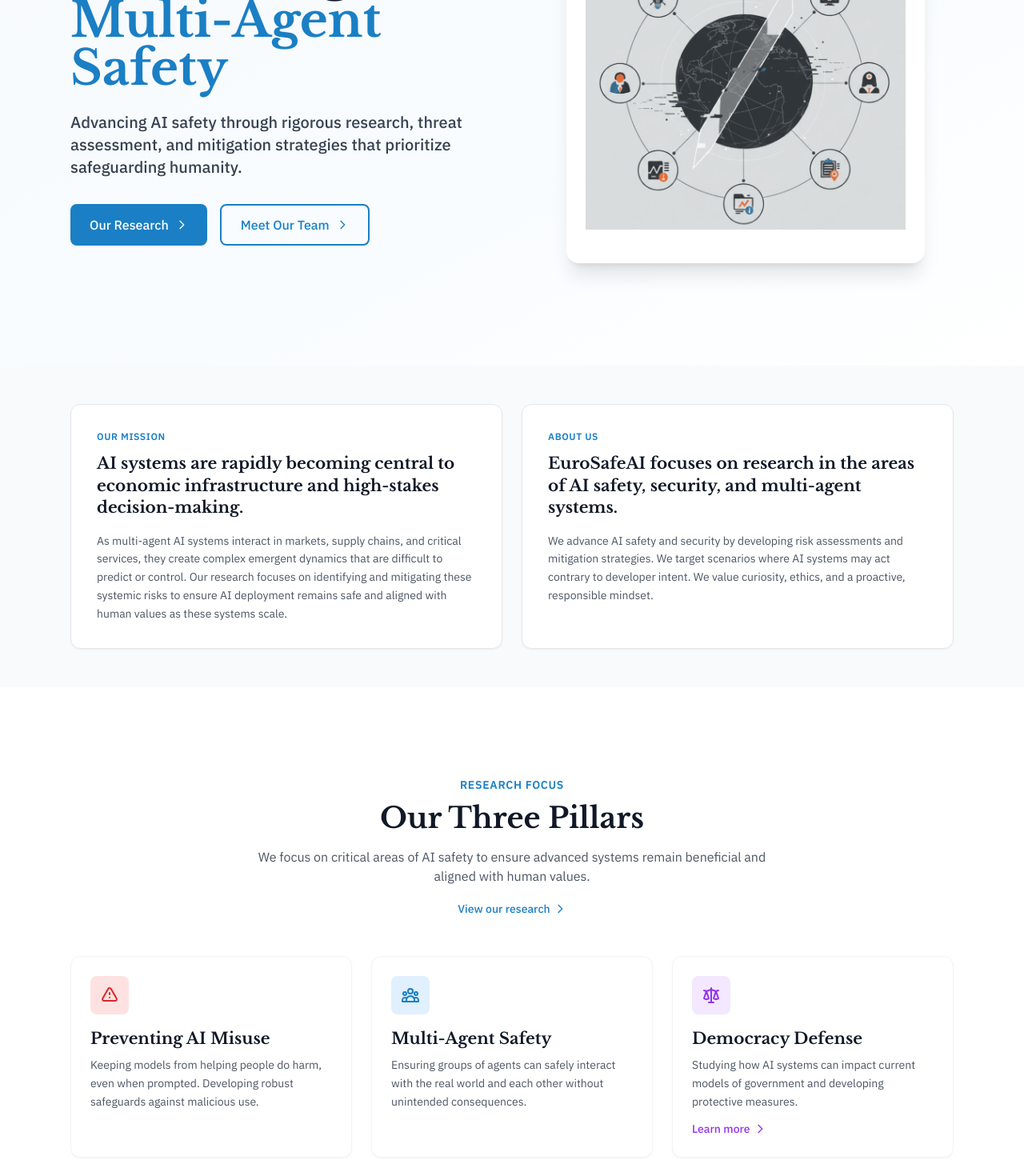
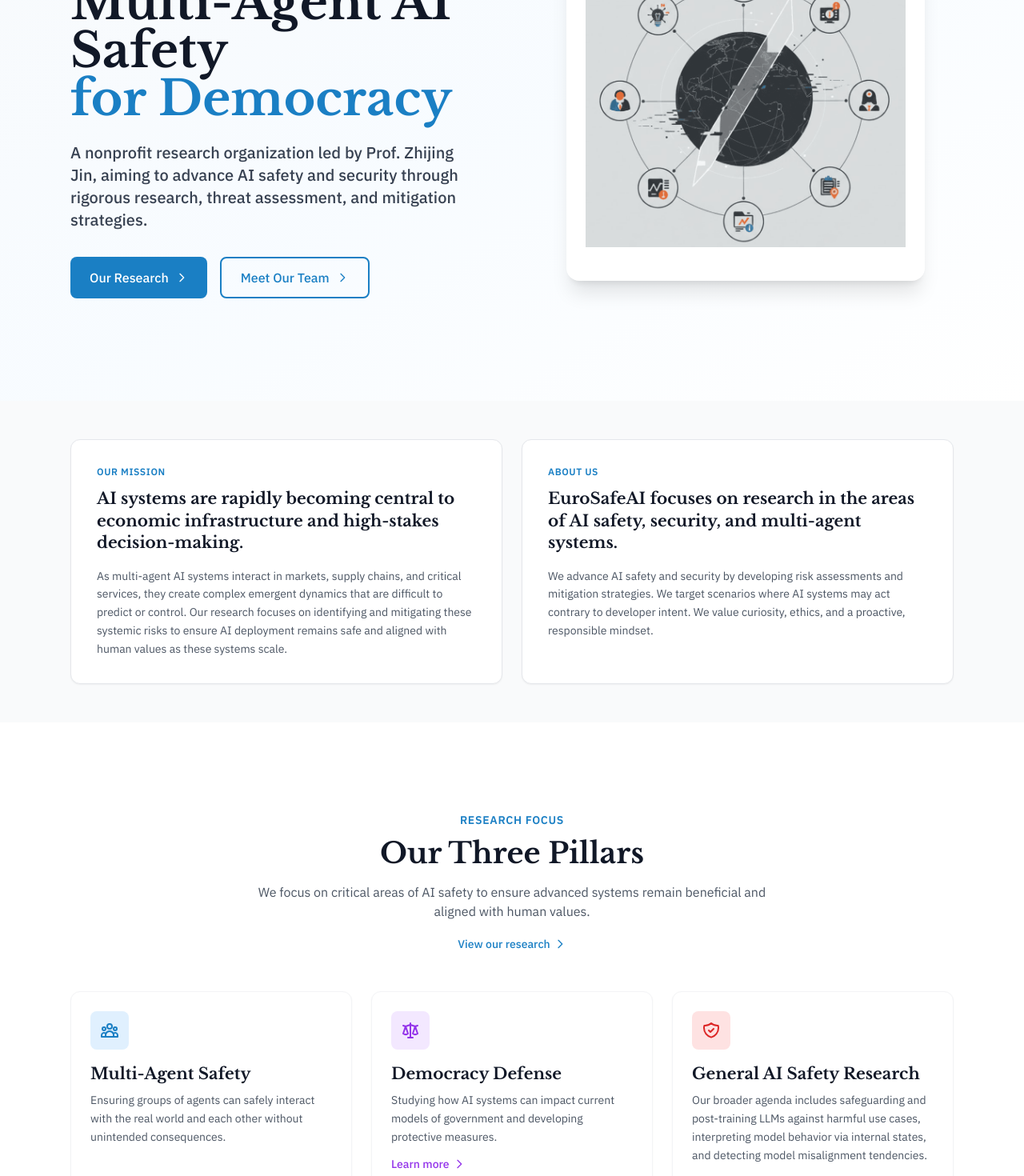
Before and after one commit to EuroSafeAI/eurosafeai.github.io, a Next.js app: page / in a window 1280 px wide. Shown: the part 320-1790 px from the top of the page at 80% size. Built offline with nearby package versions, Linux system fonts and the light colour scheme.

Commit message:
add first changes

```diff
--- a/app/layout.tsx
+++ b/app/layout.tsx
@@ -7,23 +7,23 @@
     icon: [{ url: '/favicon.ico', sizes: 'any' }],
     apple: '/favicon.ico',
   },
-  title: 'EuroSafeAI - Pioneering Multi-Agent Safety',
+  title: 'EuroSafeAI - Developing Multi-Agent AI Safety for Democracy',
   description:
-    'A nonprofit research organization advancing AI safety and security through rigorous research, threat assessment, and mitigation strategies.',
+    'A nonprofit research organization led by Prof. Zhijing Jin, aiming to advance AI safety and security through rigorous research, threat assessment, and mitigation strategies.',
   keywords: ['AI Safety', 'AI Security', 'Multi-Agent Safety', 'Research', 'Nonprofit', 'Switzerland'],
   authors: [{ name: 'EuroSafeAI' }],
   openGraph: {
-    title: 'EuroSafeAI - Pioneering Multi-Agent Safety',
+    title: 'EuroSafeAI - Developing Multi-Agent AI Safety for Democracy',
     description:
-      'A nonprofit research organization advancing AI safety and security through rigorous research, threat assessment, and mitigation strategies.',
+      'A nonprofit research organization led by Prof. Zhijing Jin, aiming to advance AI safety and security through rigorous research, threat assessment, and mitigation strategies.',
     type: 'website',
     locale: 'en_US',
   },
   twitter: {
     card: 'summary_large_image',
-    title: 'EuroSafeAI - Pioneering Multi-Agent Safety',
+    title: 'EuroSafeAI - Developing Multi-Agent AI Safety for Democracy',
     description:
-      'A nonprofit research organization advancing AI safety and security.',
+      'A nonprofit research organization led by Prof. Zhijing Jin, aiming to advance AI safety and security through rigorous research, threat assessment, and mitigation strategies.',
   },
 }
 
--- a/app/page.tsx
+++ b/app/page.tsx
@@ -43,15 +43,15 @@
                   className="text-5xl md:text-6xl font-extrabold text-gray-900 leading-tight mb-6 motion-safe:animate-fade-slide-up"
                   style={{ animationDelay: '60ms' }}
                 >
-                  Pioneering
+                  Developing Multi-Agent AI Safety
                   <br />
-                  <span className="text-primary-600">Multi-Agent Safety</span>
+                  <span className="text-primary-600">for Democracy</span>
                 </h1>
                 <p
                   className="text-lg md:text-xl text-gray-700 font-medium leading-relaxed mb-8 max-w-lg font-jost motion-safe:animate-fade-slide-up"
                   style={{ animationDelay: '180ms' }}
                 >
-                  Advancing AI safety through rigorous research, threat assessment, and mitigation strategies that prioritize safeguarding humanity.
+                  A nonprofit research organization led by Prof. Zhijing Jin, aiming to advance AI safety and security through rigorous research, threat assessment, and mitigation strategies.
                 </p>
                 <div
                   className="flex flex-wrap gap-4 motion-safe:animate-fade-slide-up"
@@ -148,20 +148,6 @@
             <div className="grid md:grid-cols-3 gap-6">
               <ScrollReveal delay={0}>
                 <div className="bg-white rounded-xl p-6 shadow-sm border border-gray-100 hover:shadow-md hover:-translate-y-0.5 transition-all duration-300 h-full">
-                  <div className="w-12 h-12 rounded-lg bg-red-100 flex items-center justify-center mb-4 flex-shrink-0">
-                    <svg className="w-6 h-6 text-red-600" fill="none" stroke="currentColor" viewBox="0 0 24 24">
-                      <path strokeLinecap="round" strokeLinejoin="round" strokeWidth={2} d="M12 9v2m0 4h.01m-6.938 4h13.856c1.54 0 2.502-1.667 1.732-3L13.732 4c-.77-1.333-2.694-1.333-3.464 0L3.34 16c-.77 1.333.192 3 1.732 3z" />
-                    </svg>
-                  </div>
-                  <h3 className="text-xl font-bold text-gray-900 mb-2">Preventing AI Misuse</h3>
-                  <p className="text-gray-600 text-sm leading-relaxed font-jost">
-                    Keeping models from helping people do harm, even when prompted. Developing robust safeguards against malicious use.
-                  </p>
-                </div>
-              </ScrollReveal>
-
-              <ScrollReveal delay={0.1}>
-                <div className="bg-white rounded-xl p-6 shadow-sm border border-gray-100 hover:shadow-md hover:-translate-y-0.5 transition-all duration-300 h-full">
                   <div className="w-12 h-12 rounded-lg bg-primary-100 flex items-center justify-center mb-4 flex-shrink-0">
                     <svg className="w-6 h-6 text-primary-600" fill="none" stroke="currentColor" viewBox="0 0 24 24">
                       <path strokeLinecap="round" strokeLinejoin="round" strokeWidth={2} d="M17 20h5v-2a3 3 0 00-5.356-1.857M17 20H7m10 0v-2c0-.656-.126-1.283-.356-1.857M7 20H2v-2a3 3 0 015.356-1.857M7 20v-2c0-.656.126-1.283.356-1.857m0 0a5.002 5.002 0 019.288 0M15 7a3 3 0 11-6 0 3 3 0 016 0zm6 3a2 2 0 11-4 0 2 2 0 014 0zM7 10a2 2 0 11-4 0 2 2 0 014 0z" />
@@ -174,7 +160,7 @@
                 </div>
               </ScrollReveal>
 
-              <ScrollReveal delay={0.2}>
+              <ScrollReveal delay={0.1}>
                 <Link href="/democracy-defense" className="block h-full">
                   <div className="bg-white rounded-xl p-6 shadow-sm border border-gray-100 hover:shadow-md hover:-translate-y-0.5 transition-all duration-300 h-full">
                     <div className="w-12 h-12 rounded-lg bg-purple-100 flex items-center justify-center mb-4 flex-shrink-0">
@@ -194,6 +180,20 @@
                     </span>
                   </div>
                 </Link>
+              </ScrollReveal>
+
+              <ScrollReveal delay={0.2}>
+                <div className="bg-white rounded-xl p-6 shadow-sm border border-gray-100 hover:shadow-md hover:-translate-y-0.5 transition-all duration-300 h-full">
+                  <div className="w-12 h-12 rounded-lg bg-red-100 flex items-center justify-center mb-4 flex-shrink-0">
+                    <svg className="w-6 h-6 text-red-600" fill="none" stroke="currentColor" viewBox="0 0 24 24">
+                      <path strokeLinecap="round" strokeLinejoin="round" strokeWidth={2} d="M9 12l2 2 4-4m5.618-4.016A11.955 11.955 0 0112 2.944a11.955 11.955 0 01-8.618 3.04A12.02 12.02 0 003 9c0 5.591 3.824 10.29 9 11.622 5.176-1.332 9-6.03 9-11.622 0-1.042-.133-2.052-.382-3.016z" />
+                    </svg>
+                  </div>
+                  <h3 className="text-xl font-bold text-gray-900 mb-2">General AI Safety Research</h3>
+                  <p className="text-gray-600 text-sm leading-relaxed font-jost">
+                    Our broader agenda includes safeguarding and post-training LLMs against harmful use cases, interpreting model behavior via internal states, and detecting model misalignment tendencies.
+                  </p>
+                </div>
               </ScrollReveal>
             </div>
           </div>
--- a/scripts/generate-certificates.mjs
+++ b/scripts/generate-certificates.mjs
@@ -187,7 +187,7 @@
   doc.setFont('helvetica', 'normal')
   doc.setFontSize(7.5)
   setText(BRAND.midGray)
-  doc.text('Pioneering Multi-Agent Safety  ·  Zurich, Switzerland', 20, headerY + 4.5)
+  doc.text('Developing Multi-Agent AI Safety for Democracy  ·  Zurich, Switzerland', 20, headerY + 4.5)
 
   // Right header: evaluation date
   doc.setFont('helvetica', 'normal')
```
